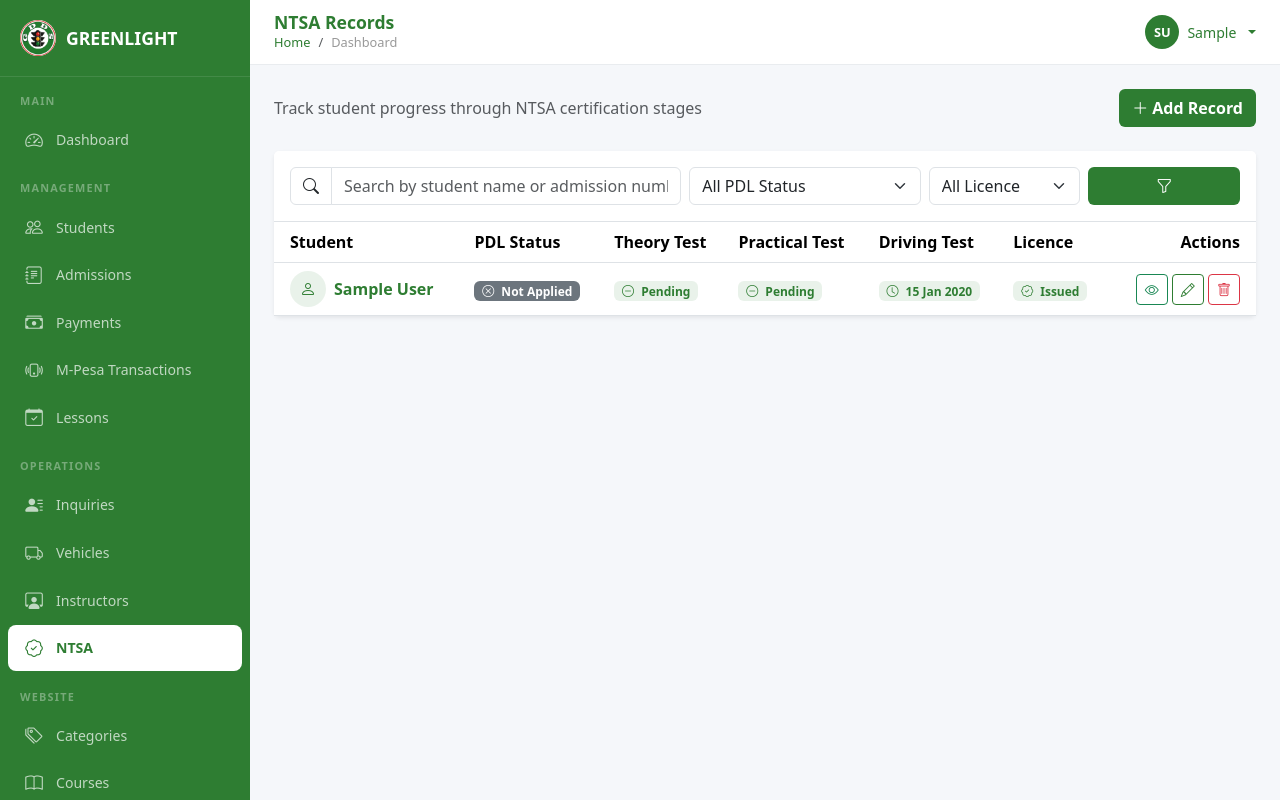
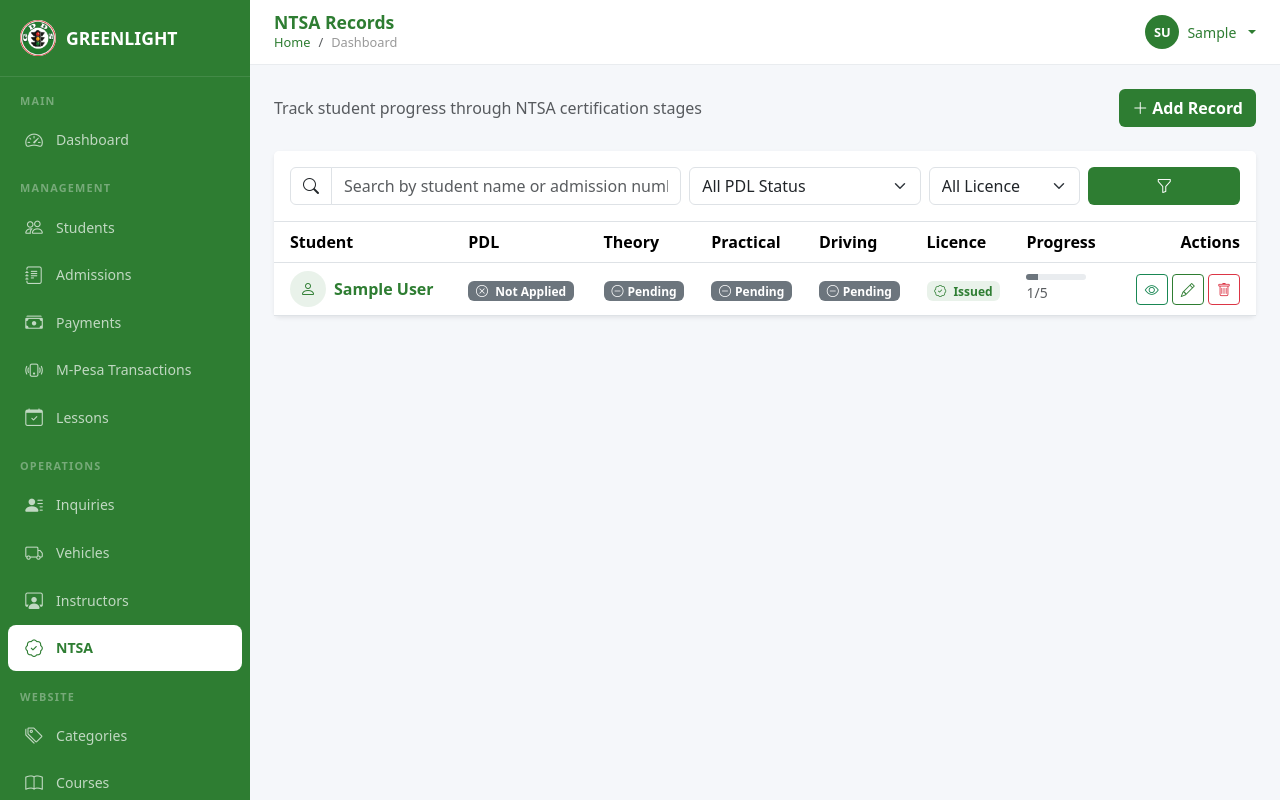
Before and after one commit to mbuguam443/greenlightdriving, a Django app: page /ntsa/ in a window 1280 px wide. Run offline with Django 4.2, Linux system fonts and the light colour scheme; a user stored in the database is signed in; tables that the repository leaves empty hold one stand-in row (values such as "Sample post").

Commit message:
fix: NTSA list - correct test status fields and progress bar

```diff
--- a/templates/ntsa/ntsa_list.html
+++ b/templates/ntsa/ntsa_list.html
@@ -54,11 +54,12 @@
                 <thead style="background-color: #f8f9fa;">
                     <tr>
                         <th class="ps-3">Student</th>
-                        <th>PDL Status</th>
-                        <th>Theory Test</th>
-                        <th>Practical Test</th>
-                        <th>Driving Test</th>
+                        <th>PDL</th>
+                        <th>Theory</th>
+                        <th>Practical</th>
+                        <th>Driving</th>
                         <th>Licence</th>
+                        <th>Progress</th>
                         <th class="text-end pe-3">Actions</th>
                     </tr>
                 </thead>
@@ -90,48 +91,36 @@
                             {% endif %}
                         </td>
                         <td>
-                            {% if record.theory_test_passed %}
-                                <span class="badge" style="background-color: rgba(46,125,50,0.1); color: #2E7D32;">
-                                    <i class="bi bi-check-circle me-1"></i> Passed
-                                </span>
-                            {% elif record.theory_test_date %}
-                                <span class="badge" style="background-color: rgba(46,125,50,0.1); color: #2E7D32;">
-                                    <i class="bi bi-clock me-1"></i> {{ record.theory_test_date|date:"d M Y" }}
-                                </span>
+                            {% if record.theory_exam_status == 'PASSED' %}
+                                <span class="badge bg-success"><i class="bi bi-check-circle me-1"></i>Passed</span>
+                            {% elif record.theory_exam_status == 'FAILED' %}
+                                <span class="badge bg-danger"><i class="bi bi-x-circle me-1"></i>Failed</span>
+                            {% elif record.theory_exam_status == 'SCHEDULED' %}
+                                <span class="badge bg-warning text-dark"><i class="bi bi-clock me-1"></i>Scheduled</span>
                             {% else %}
-                                <span class="badge" style="background-color: rgba(46,125,50,0.1); color: #2E7D32;">
-                                    <i class="bi bi-dash-circle me-1"></i> Pending
-                                </span>
+                                <span class="badge bg-secondary"><i class="bi bi-dash-circle me-1"></i>Pending</span>
                             {% endif %}
                         </td>
                         <td>
-                            {% if record.practical_test_passed %}
-                                <span class="badge" style="background-color: rgba(46,125,50,0.1); color: #2E7D32;">
-                                    <i class="bi bi-check-circle me-1"></i> Passed
-                                </span>
-                            {% elif record.practical_test_date %}
-                                <span class="badge" style="background-color: rgba(46,125,50,0.1); color: #2E7D32;">
-                                    <i class="bi bi-clock me-1"></i> {{ record.practical_test_date|date:"d M Y" }}
-                                </span>
+                            {% if record.practical_exam_status == 'PASSED' %}
+                                <span class="badge bg-success"><i class="bi bi-check-circle me-1"></i>Passed</span>
+                            {% elif record.practical_exam_status == 'FAILED' %}
+                                <span class="badge bg-danger"><i class="bi bi-x-circle me-1"></i>Failed</span>
+                            {% elif record.practical_exam_status == 'SCHEDULED' %}
+                                <span class="badge bg-warning text-dark"><i class="bi bi-clock me-1"></i>Scheduled</span>
                             {% else %}
-                                <span class="badge" style="background-color: rgba(46,125,50,0.1); color: #2E7D32;">
-                                    <i class="bi bi-dash-circle me-1"></i> Pending
-                                </span>
+                                <span class="badge bg-secondary"><i class="bi bi-dash-circle me-1"></i>Pending</span>
                             {% endif %}
                         </td>
                         <td>
-                            {% if record.driving_test_passed %}
-                                <span class="badge" style="background-color: rgba(46,125,50,0.1); color: #2E7D32;">
-                                    <i class="bi bi-check-circle me-1"></i> Passed
-                                </span>
-                            {% elif record.driving_test_date %}
-                                <span class="badge" style="background-color: rgba(46,125,50,0.1); color: #2E7D32;">
-                                    <i class="bi bi-clock me-1"></i> {{ record.driving_test_date|date:"d M Y" }}
-                                </span>
+                            {% if record.driving_test_status == 'PASSED' %}
+                                <span class="badge bg-success"><i class="bi bi-check-circle me-1"></i>Passed</span>
+                            {% elif record.driving_test_status == 'FAILED' %}
+                                <span class="badge bg-danger"><i class="bi bi-x-circle me-1"></i>Failed</span>
+                            {% elif record.driving_test_status == 'SCHEDULED' %}
+                                <span class="badge bg-warning text-dark"><i class="bi bi-clock me-1"></i>Scheduled</span>
                             {% else %}
-                                <span class="badge" style="background-color: rgba(46,125,50,0.1); color: #2E7D32;">
-                                    <i class="bi bi-dash-circle me-1"></i> Pending
-                                </span>
+                                <span class="badge bg-secondary"><i class="bi bi-dash-circle me-1"></i>Pending</span>
                             {% endif %}
                         </td>
                         <td>
@@ -144,6 +133,13 @@
                                     <i class="bi bi-dash-circle me-1"></i> Not Issued
                                 </span>
                             {% endif %}
+                        </td>
+                        <td>
+                            <div class="progress" style="height:6px;width:60px;">
+                                <div class="progress-bar {% if record.overall_progress >= 5 %}bg-success{% elif record.overall_progress >= 3 %}bg-warning{% else %}bg-secondary{% endif %}"
+                                     style="width:{% widthratio record.overall_progress 5 100 %}%"></div>
+                            </div>
+                            <small class="text-muted">{{ record.overall_progress }}/5</small>
                         </td>
                         <td class="text-end pe-3">
                             <a href="{% url 'ntsa:detail' record.pk %}" class="btn btn-sm btn-outline-success" title="View">
```
